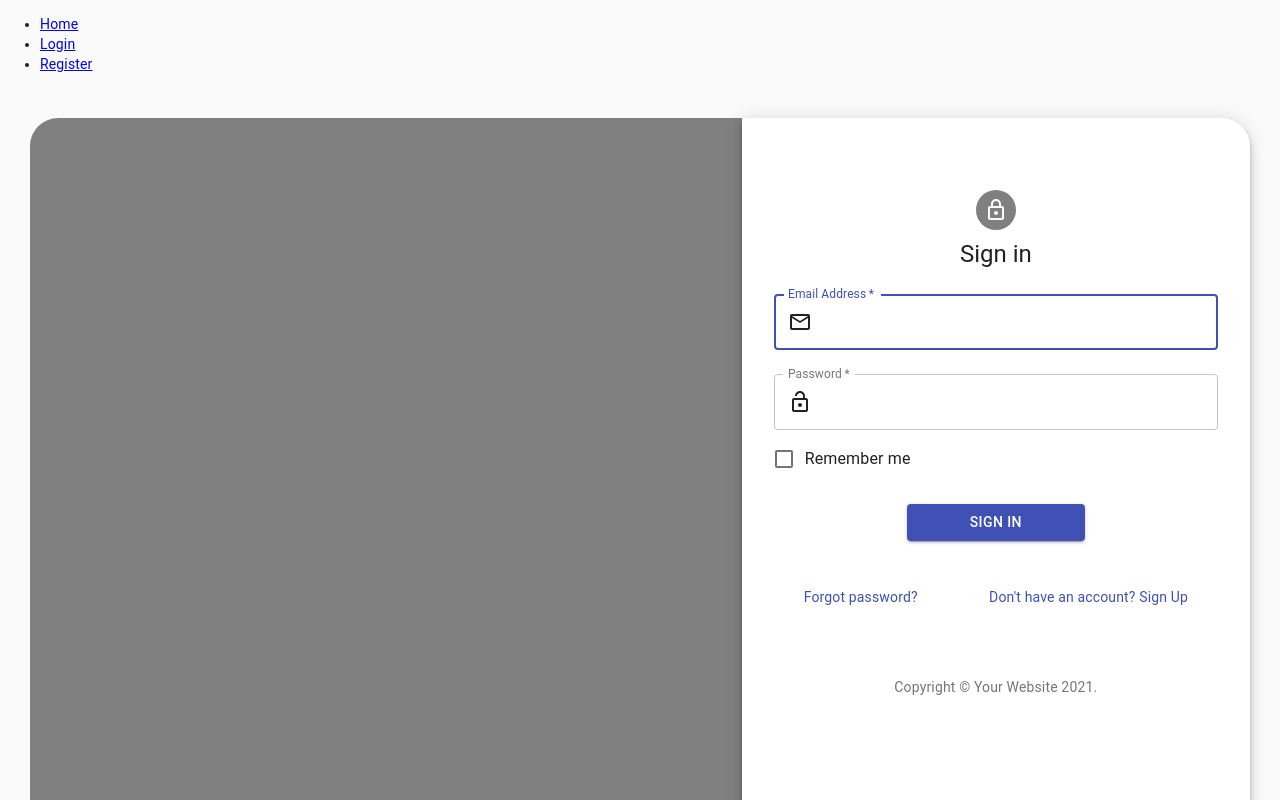
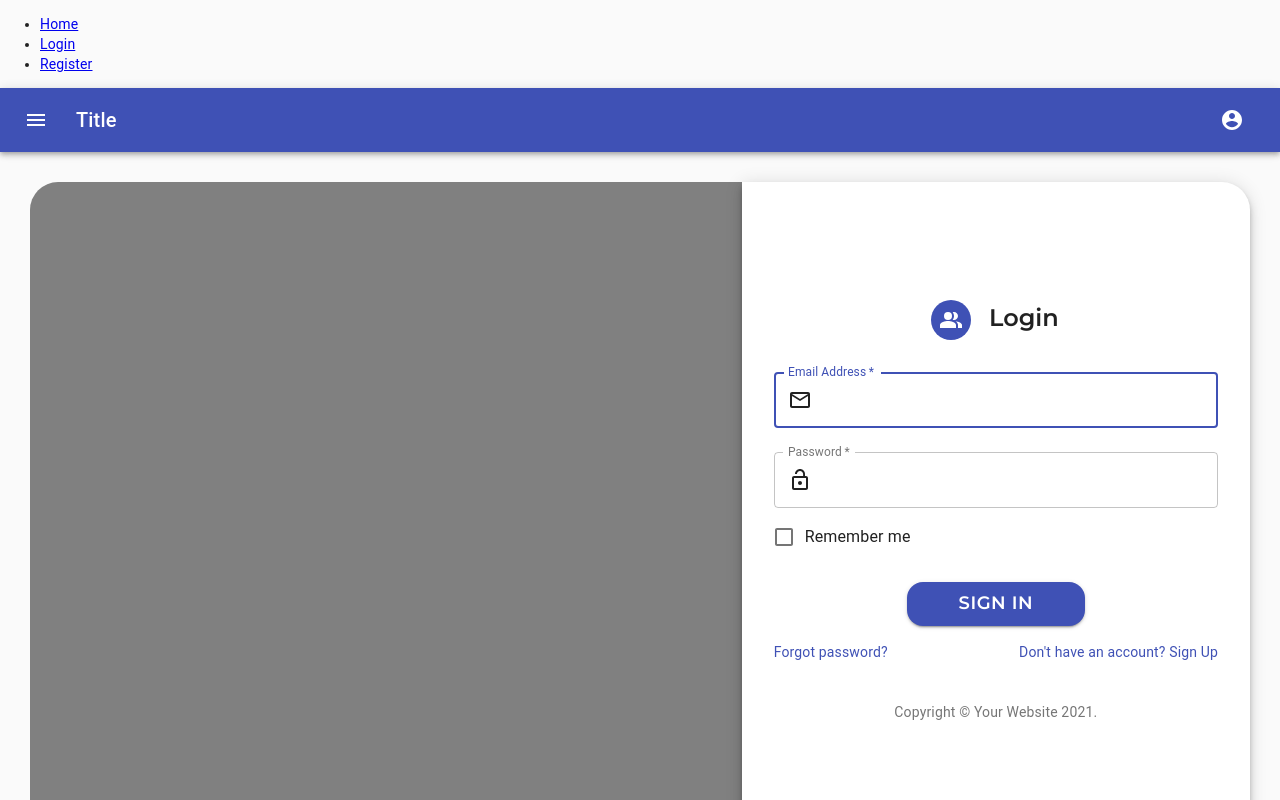
Before and after one commit to ElectivesTeam/barangayrequestsystem, a React (Create React App) app: page /login in a window 1280 px wide. Shown: the top 800 px of the page. Built offline with nearby package versions, Linux system fonts and the light colour scheme.

Commit message:
updated login + added navbar

```diff
--- a/public/index.html
+++ b/public/index.html
@@ -2,6 +2,9 @@
 <html lang="en">
   <head>
     <meta charset="utf-8" />
+    <link rel="preconnect" href="https://fonts.gstatic.com">
+    <link href="https://fonts.googleapis.com/css2?family=Montserrat:wght@300;400;600&display=swap" rel="stylesheet">
+
     <link rel="icon" href="%PUBLIC_URL%/favicon.ico" />
     <meta name="viewport" content="width=device-width, initial-scale=1" />
     <meta name="theme-color" content="#000000" />
--- /dev/null
+++ b/src/components/navbar.jsx
@@ -0,0 +1,92 @@
+import React from 'react';
+import { makeStyles } from '@material-ui/core/styles';
+import AppBar from '@material-ui/core/AppBar';
+import Toolbar from '@material-ui/core/Toolbar';
+import Typography from '@material-ui/core/Typography';
+import IconButton from '@material-ui/core/IconButton';
+import MenuIcon from '@material-ui/icons/Menu';
+import AccountCircle from '@material-ui/icons/AccountCircle';
+import MenuItem from '@material-ui/core/MenuItem';
+import Menu from '@material-ui/core/Menu';
+import { Link } from 'react-router-dom'
+import Tabs from '@material-ui/core/Tabs';
+import Tab from '@material-ui/core/Tab';
+
+const useStyles = makeStyles((theme) => ({
+  root: {
+    flexGrow: 1,
+  },
+  menuButton: {
+    marginRight: theme.spacing(2),
+  },
+  title: {
+    flexGrow: 1,
+  },
+}));
+
+export default function MenuAppBar() {
+  const classes = useStyles();
+  const [auth, setAuth] = React.useState(true);
+  const [anchorEl, setAnchorEl] = React.useState(null);
+  const open = Boolean(anchorEl);
+
+
+  const handleMenu = (event) => {
+    setAnchorEl(event.currentTarget);
+  };
+
+  const handleClose = () => {
+    setAnchorEl(null);
+  };
+
+  return (
+    <div className={classes.root}>
+      <AppBar position="static">
+        <Toolbar>
+          <IconButton edge="start" className={classes.menuButton} color="inherit" aria-label="menu">
+            <MenuIcon />
+          </IconButton>
+          <Typography variant="h6" className={classes.title}>
+            Title
+          </Typography>
+          {auth && (
+            <div>
+              <IconButton
+                aria-label="account of current user"
+                aria-controls="menu-appbar"
+                aria-haspopup="true"
+                onClick={handleMenu}
+                color="inherit"
+              >
+                <AccountCircle />
+              </IconButton>
+              <Menu
+                id="menu-appbar"
+                anchorEl={anchorEl}
+                anchorOrigin={{
+                  vertical: 'top',
+                  horizontal: 'right',
+                }}
+                keepMounted
+                transformOrigin={{
+                  vertical: 'top',
+                  horizontal: 'right',
+                }}
+                open={open}
+                onClose={handleClose}
+              >
+                <MenuItem
+                  onClick={handleClose}
+                  component={Link}
+                  to="/login"
+                 >
+                    Profile</MenuItem>
+                <MenuItem onClick={handleClose}>Logout</MenuItem>
+              </Menu>
+            </div>
+          )}
+        </Toolbar>
+      </AppBar>
+    </div>
+  );
+}
--- a/src/navigation/Home.jsx
+++ b/src/navigation/Home.jsx
@@ -1,7 +1,15 @@
 import React from 'react';
+import PrimarySearchAppBar from '../components/navbar';
 
-export default function () {
+function Home() {
     return (
-        <h1>home</h1>
+        <div>
+            <PrimarySearchAppBar/>
+             <h1>home</h1>
+        </div>
+
     )
 }
+
+
+export default Home
--- a/src/navigation/Login.jsx
+++ b/src/navigation/Login.jsx
@@ -9,15 +9,21 @@ import Link from '@material-ui/core/Link';
 import Paper from '@material-ui/core/Paper';
 import Box from '@material-ui/core/Box';
 import Grid from '@material-ui/core/Grid';
-import LockOutlinedIcon from '@material-ui/icons/LockOutlined';
+import PeopleAltIcon from '@material-ui/icons/PeopleAlt';
 import Typography from '@material-ui/core/Typography';
 import { makeStyles } from '@material-ui/core/styles';
 import MailOutlineIcon from '@material-ui/icons/MailOutline';
 import InputAdornment from '@material-ui/core/InputAdornment';
 import LockOpenIcon from '@material-ui/icons/LockOpen';
-import "../../src/style/Login.css";
+import PrimarySearchAppBar from '../components/navbar';
 
 
+
+function NavBar() {
+  return (
+      <PrimarySearchAppBar/>
+  )
+}
 
 function Copyright() {
     return (
@@ -32,47 +38,84 @@ function Copyright() {
     );
   }
 
+
 const useStyles = makeStyles((theme) => ({
   root: {
+
     height: '100vh',
+    padding: '30px',
   },
   image: {
-      backgroundColor: 'gray'
+    backgroundColor: 'grey',
+    borderTopLeftRadius: 28,
+    borderBottomLeftRadius: 28,
   },
   paper: {
     margin: theme.spacing(8, 4),
     display: 'flex',
     flexDirection: 'column',
     alignItems: 'center',
+    margin: '110px 32px'
+  },
+  signInContainer: {
+    borderTopRightRadius: 28,
+    borderBottomRightRadius: 28,
+
   },
   avatar: {
     margin: theme.spacing(1),
-      backgroundColor: 'gray',
+    color: '#fff',
+    backgroundColor: '#3f51b5',
   },
   form: {
     width: '100%', // Fix IE 11 issue.
-      margin: theme.spacing(1)
+    margin: theme.spacing(1),
+    fontFamily: 'Montserrat',
   },
   submit: {
     margin: theme.spacing(3, 0, 2),
+    borderRadius: 16,
+    fontFamily: 'Montserrat',
+    fontWeight: 600,
+    fontSize: 18,
+    width: '40%',
+    left: '30%',
+
   },
+  h1: {
+    fontFamily: 'Montserrat',
+    fontWeight: 600,
+    margin: '10px 10px',
+  },
+  divtest: {
+    display: 'flex',
+    flexDirection: 'row',
+  }
+
 }));
 
-  export default function SignInSide() {
+
+function SignInSide() {
   const classes = useStyles();
 
   return (
+    <div>
+        <NavBar/>
         <Grid container component="main" className={classes.root} >
+
           <CssBaseline />
           <Grid item xs={false} sm={4} md={7} className={classes.image} />
-        <Grid item xs={12} sm={8} md={5} component={Paper} elevation={6} square>
+          <Grid item xs={12} sm={8} md={5} component={Paper} elevation={6} square className={classes.signInContainer}>
             <div className={classes.paper}>
-            <Avatar className={classes.avatar}>
-              <LockOutlinedIcon />
+              <div className={classes.divtest}>
+                <Avatar className={classes.avatar} >
+                  <PeopleAltIcon />
                 </Avatar>
-            <Typography component="h1" variant="h5">
-              Sign in
+                <Typography component="h1" variant="h5" className={classes.h1}>
+                  Login
                 </Typography>
+              </div>
+
               <form className={classes.form} noValidate>
                 <TextField
                   variant="outlined"
@@ -110,17 +153,20 @@ function Copyright() {
                     ),
                   }}
                 />
+
                 <FormControlLabel
                   control={<Checkbox value="remember" color="primary" />}
                   label="Remember me"
+
                 />
-              <div className="submitButton">
+                <div>
                   <Button
                       type="submit"
                       fullWidth
                       variant="contained"
                       color="primary"
                       className={classes.submit}
+                      href="/"
                   >
                       Sign In
                   </Button>
@@ -133,7 +179,7 @@ function Copyright() {
                     </Link>
                   </Grid>
                   <Grid item>
-                  <Link href="#" variant="body2">
+                    <Link href="/register" variant="body2">
                       {"Don't have an account? Sign Up"}
                     </Link>
                   </Grid>
@@ -145,5 +191,8 @@ function Copyright() {
             </div>
           </Grid>
         </Grid>
-    );
+  </div>
+  )
 }
+
+  export default SignInSide
--- a/src/style/Login.css
+++ /dev/null
@@ -1,18 +0,0 @@
-.MuiGrid-container {
-    padding: 30px;
-
-}
-.MuiPaper-root {
-    border-bottom-right-radius: 28px;
-    border-top-right-radius: 28px;
-}
-
-.makeStyles-image-2 {
-    border-bottom-left-radius: 28px;
-    border-top-left-radius: 28px;
-}
-
-.submitButton {
-    width: 40%;
-    margin: auto;
-}
```
Lines whose indentation alone changed are shown as unchanged.
